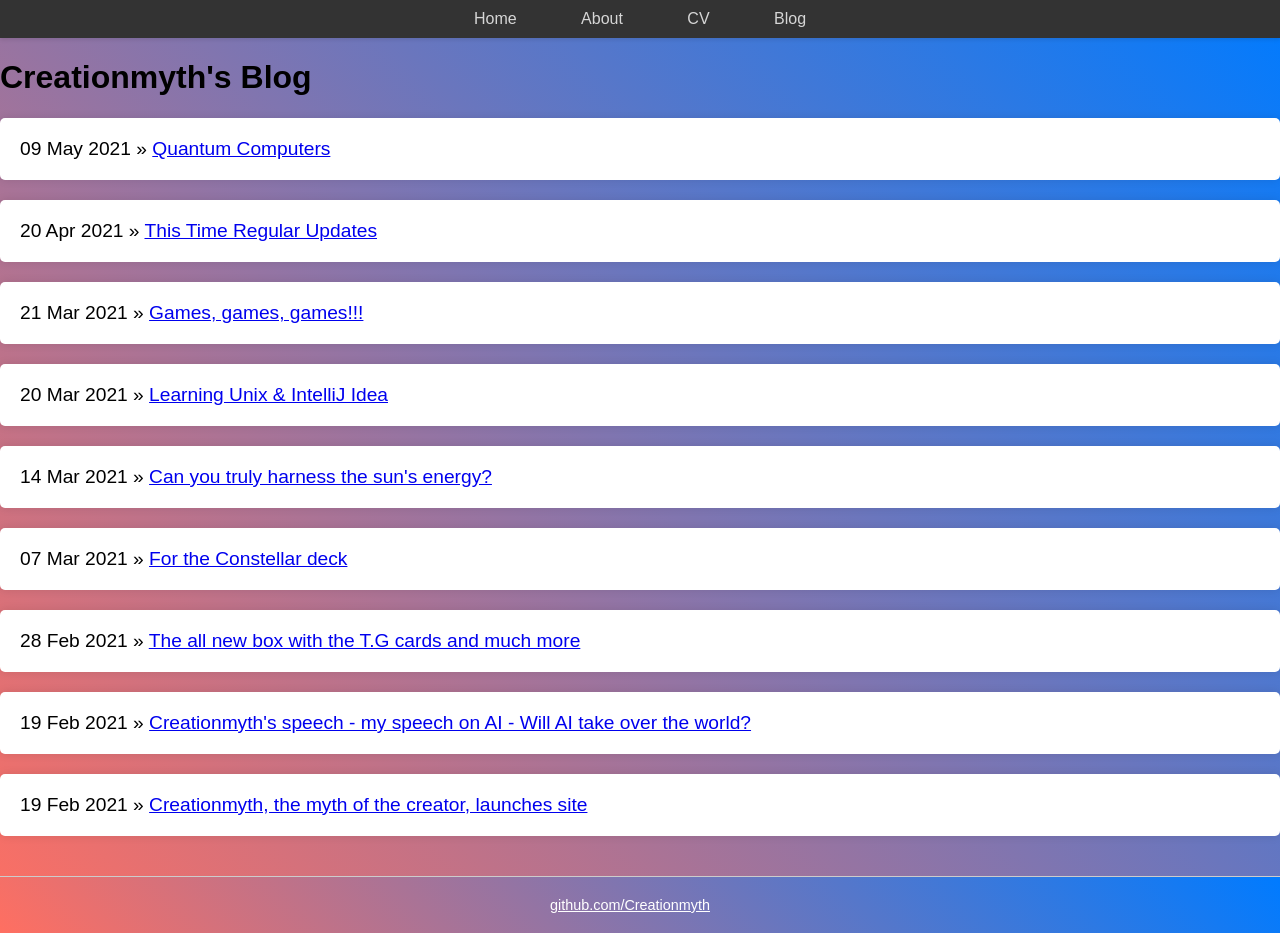
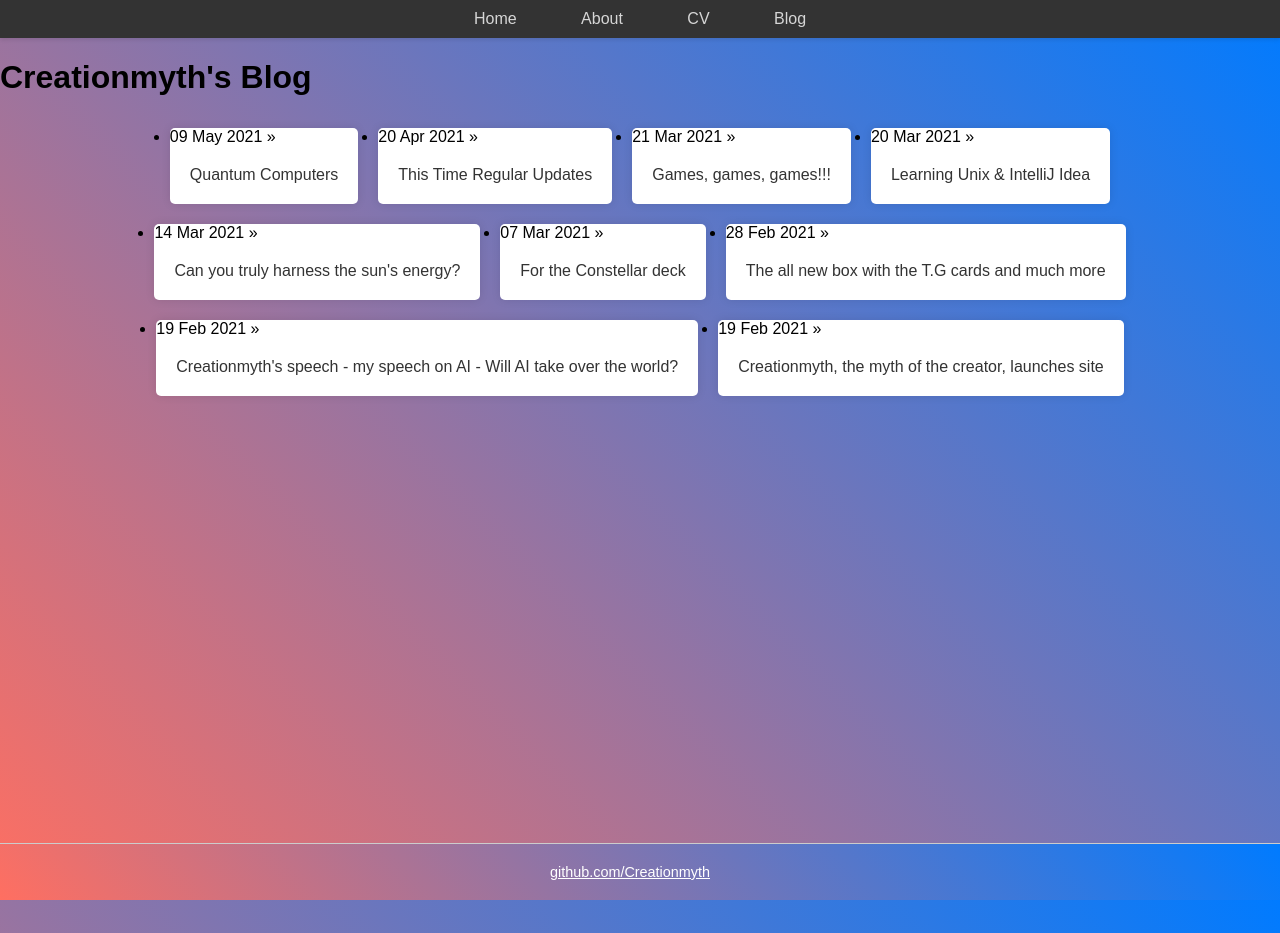
Before and after one commit to Creationmyth/Creationmyth.github.io, a Jekyll site: the page built from blog/index.html, in a window 1280 px wide. Built offline with Jekyll 4.4.1, drawn with Linux system fonts in a browser that asks for light colours.

Commit message:
Changed the posts list to make the format look better

```diff
--- a/css/main.css
+++ b/css/main.css
@@ -52,11 +52,32 @@ nav ul li a:hover {
     color: #fff; /* White text color on hover */
 }
 
-/* Paragraphs */
-p {
-    font-size: 1.2em;
-    line-height: 1.6em;
-    color: #fff; /* White color for paragraphs */
+/* Blog List */
+ul.posts {
+    margin: 20px auto 40px;
+    padding: 0;
+    display: flex;
+    flex-wrap: wrap; /* Allow items to wrap to the next line */
+    justify-content: center; /* Center items horizontally */
+}
+
+ul.posts li {
+    margin: 10px; /* Add spacing between items */
+    background-color: #fff;
+    border-radius: 5px;
+    box-shadow: 0 0 10px rgba(0, 0, 0, 0.1);
+    transition: background-color 0.3s; /* Smooth transition on hover */
+}
+
+ul.posts li:hover {
+    background-color: #f0f0f0; /* Lighter background color on hover */
+}
+
+ul.posts li a {
+    display: block;
+    padding: 20px;
+    color: #333;
+    text-decoration: none;
 }
 
 /* Footer */
@@ -86,19 +107,3 @@ footer a {
 footer a:hover {
     color: #f0f0f0;
 }
-
-/* Post List */
-ul.posts {
-    margin: 20px auto 40px;
-    font-size: 1.2em;
-    list-style: none;
-    padding: 0;
-}
-
-ul.posts li {
-    margin-bottom: 20px;
-    background-color: #fff;
-    border-radius: 5px;
-    box-shadow: 0 0 10px rgba(0, 0, 0, 0.1);
-    padding: 20px;
-}
```
